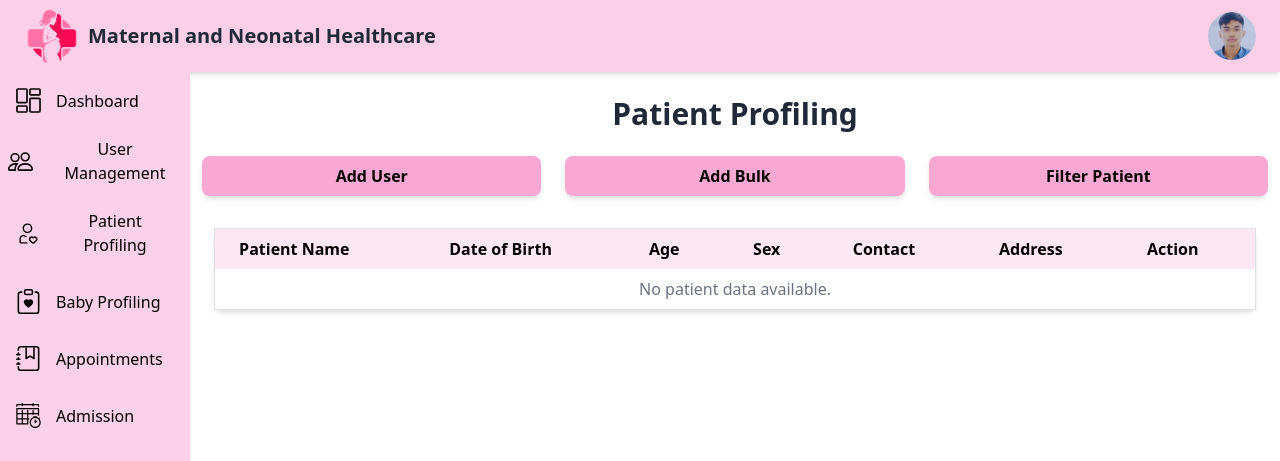
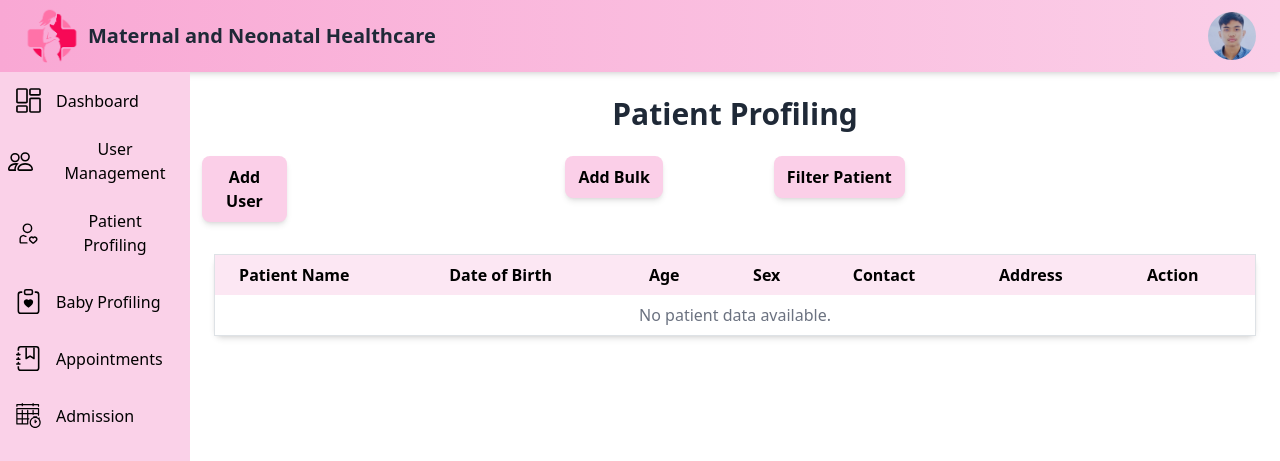
Before and after one commit to Enzo0Gomez/capstone_1, a PHP site: page /capstone_maternal/patientprofiling.php in a window 1280 px wide. Shown: the top 461 px of the page. Run offline with PHP 8.4, Linux system fonts and the light colour scheme; the visitor is signed in with stand-in values (Sample User, id 1); data that the repository does not hold is empty; some libraries are stand-ins or nearby versions.

Commit message:
upload patientprofiling file

```diff
--- a/capstone_maternal/admin/patientprofiling.php
+++ b/capstone_maternal/admin/patientprofiling.php
@@ -195,7 +195,7 @@ FROM patient WHERE patient_id = ?";
 <body>
 
     <!-- Header -->
-    <header class="px-4 py-2 bg-pink-200 shadow-md flex justify-between items-center">
+    <header class="px-4 py-2 bg-gradient-to-r from-pink-300 to-pink-200 shadow-md flex justify-between items-center">
         <!-- Logo and Brand Name -->
         <a href="#" class="flex items-center space-x-2">
             <img src="../image/logo.png" alt="Logo" class="h-14 w-14 object-cover rounded-full">
@@ -213,22 +213,20 @@ FROM patient WHERE patient_id = ?";
         <!-- Filter Section -->
         <form class="mb-8" role="search" method="POST" action="patientprofiling.php">
             <div class="grid grid-cols-1 md:grid-cols-3 gap-6">
-                <!-- Add User Button -->
                 <button
-                    class="w-full py-2 bg-pink-300 hover:bg-pink-600 text-black font-semibold rounded-lg shadow-md transition-all duration-300"
+                    class="btn w-25 md:w-1/1 py-2 bg-pink-200 hover:bg-pink-500 text-black font-semibold rounded-lg shadow-md transition-all duration-300"
                     data-bs-toggle="modal" data-bs-target="#userModal" type="button">
                     Add User
                 </button>
-                <!-- Add Bulk Button -->
+                <div class="text-end">
+                    <div class="relative flex items-center">
                         <button
-                    class="w-full py-2 bg-pink-300 hover:bg-pink-600 text-black font-semibold rounded-lg shadow-md transition-all duration-300"
+                            class="btn w-45 md:w-auto py-2 bg-pink-200 hover:bg-pink-500 text-black font-semibold rounded-lg shadow-md transition-all duration-300"
                             data-bs-toggle="modal" data-bs-target="#csvModal" type="button">
                             Add Bulk
                         </button>
-                <!-- Filter Dropdown -->
-                <div class="relative">
                         <button
-                        class="w-full py-2 bg-pink-300 hover:bg-pink-600 text-black font-semibold rounded-lg shadow-md transition-all duration-300"
+                            class="btn w-45 md:w-auto py-2 bg-pink-200 hover:bg-pink-500 text-black font-semibold rounded-lg shadow-md transition-all duration-300 ml-auto"
                             type="button" id="dropdownMenuButton" data-bs-toggle="dropdown" aria-expanded="false">
                             Filter Patient
                         </button>
@@ -243,20 +241,23 @@ FROM patient WHERE patient_id = ?";
                             <li class="p-3">
                                 <select id="statusFilter" name="status"
                                     class="w-full p-2 rounded-md border-gray-300 focus:outline-none focus:ring-2 focus:ring-pink-400">
-                                <option value="" disabled <?php echo empty($status) ? 'selected' : ''; ?>>Select Status
+                                    <option value="" disabled <?php echo empty($status) ? 'selected' : ''; ?>>Select
+                                        Status
                                     </option>
                                     <option value="Single" <?php echo $status === 'Single' ? 'selected' : ''; ?>>Single
                                     </option>
                                     <option value="Married" <?php echo $status === 'Married' ? 'selected' : ''; ?>>Married
                                     </option>
-                                <option value="Divorced" <?php echo $status === 'Divorced' ? 'selected' : ''; ?>>Divorced
+                                    <option value="Divorced" <?php echo $status === 'Divorced' ? 'selected' : ''; ?>>
+                                        Divorced
                                     </option>
                                     <option value="Widowed" <?php echo $status === 'Widowed' ? 'selected' : ''; ?>>Widowed
                                     </option>
                                 </select>
                             </li>
                             <li class="p-3">
-                            <input type="number" id="ageFilter" name="age" value="<?php echo htmlspecialchars($age); ?>"
+                                <input type="number" id="ageFilter" name="age"
+                                    value="<?php echo htmlspecialchars($age); ?>"
                                     class="w-full p-2 rounded-md border-gray-300 focus:outline-none focus:ring-2 focus:ring-pink-400"
                                     placeholder="Filter by Age...">
                             </li>
@@ -273,6 +274,7 @@ FROM patient WHERE patient_id = ?";
                                 </button>
                             </li>
                         </ul>
+                    </div>
                 </div>
             </div>
         </form>
@@ -293,6 +295,7 @@ FROM patient WHERE patient_id = ?";
                 </thead>
                 <tbody class="bg-white divide-y divide-gray-200">
                     <?php
+                    $showModal = false;
                     if ($result->num_rows > 0) {
                         // Start rendering the table rows
                         while ($row = $result->fetch_assoc()) {
@@ -376,8 +379,7 @@ FROM patient WHERE patient_id = ?";
                                 </td>
                             </tr>";
                         }
-                    }
-                    else {
+                    } else {
                         // If no records found
                         echo "<tr><td colspan='7' class='px-4 py-2 text-center text-gray-500'>No patient data available.</td></tr>";
                     }
@@ -473,6 +475,13 @@ FROM patient WHERE patient_id = ?";
                                     <label for="last_name">Last Name</label>
                                 </div>
                             </div>
+                            <div class="col-md-4">
+                                <div class="form-floating">
+                                    <input type="date" class="form-control" name="date_of_birth" id="date_of_birth"
+                                        placeholder="Date of Birth" required>
+                                    <label for="date_of_birth">Date of Birth</label>
+                                </div>
+                            </div>
                             <!-- Age -->
                             <div class="col-md-4">
                                 <div class="form-floating">
@@ -482,13 +491,7 @@ FROM patient WHERE patient_id = ?";
                                 </div>
                             </div>
                             <!-- Date of Birth -->
-                            <div class="col-md-4">
-                                <div class="form-floating">
-                                    <input type="date" class="form-control" name="date_of_birth" id="date_of_birth"
-                                        placeholder="Date of Birth" required>
-                                    <label for="date_of_birth">Date of Birth</label>
-                                </div>
-                            </div>
+
                             <!-- Sex -->
                             <div class="col-md-4">
                                 <div class="form-floating">
```
Lines whose indentation alone changed are shown as unchanged.
